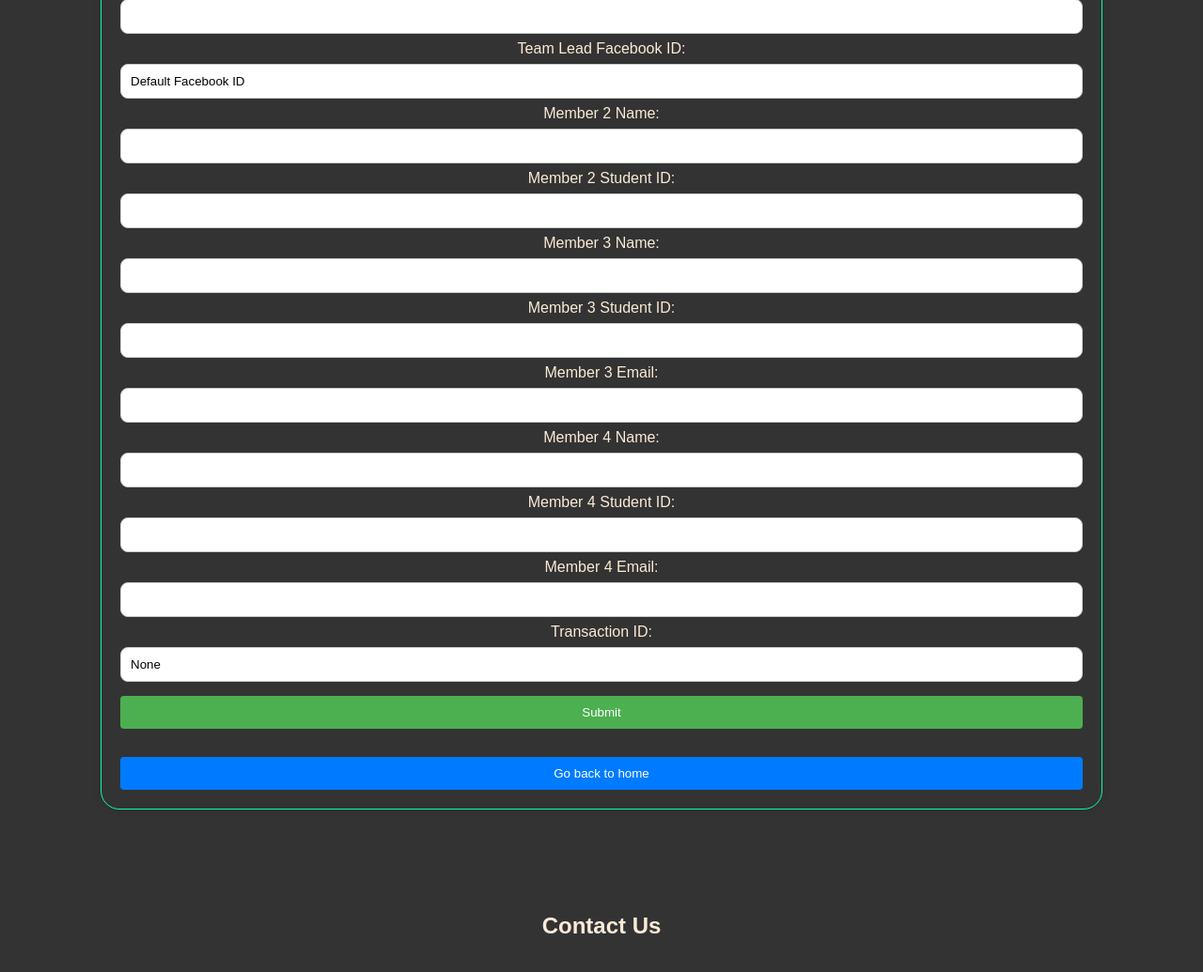
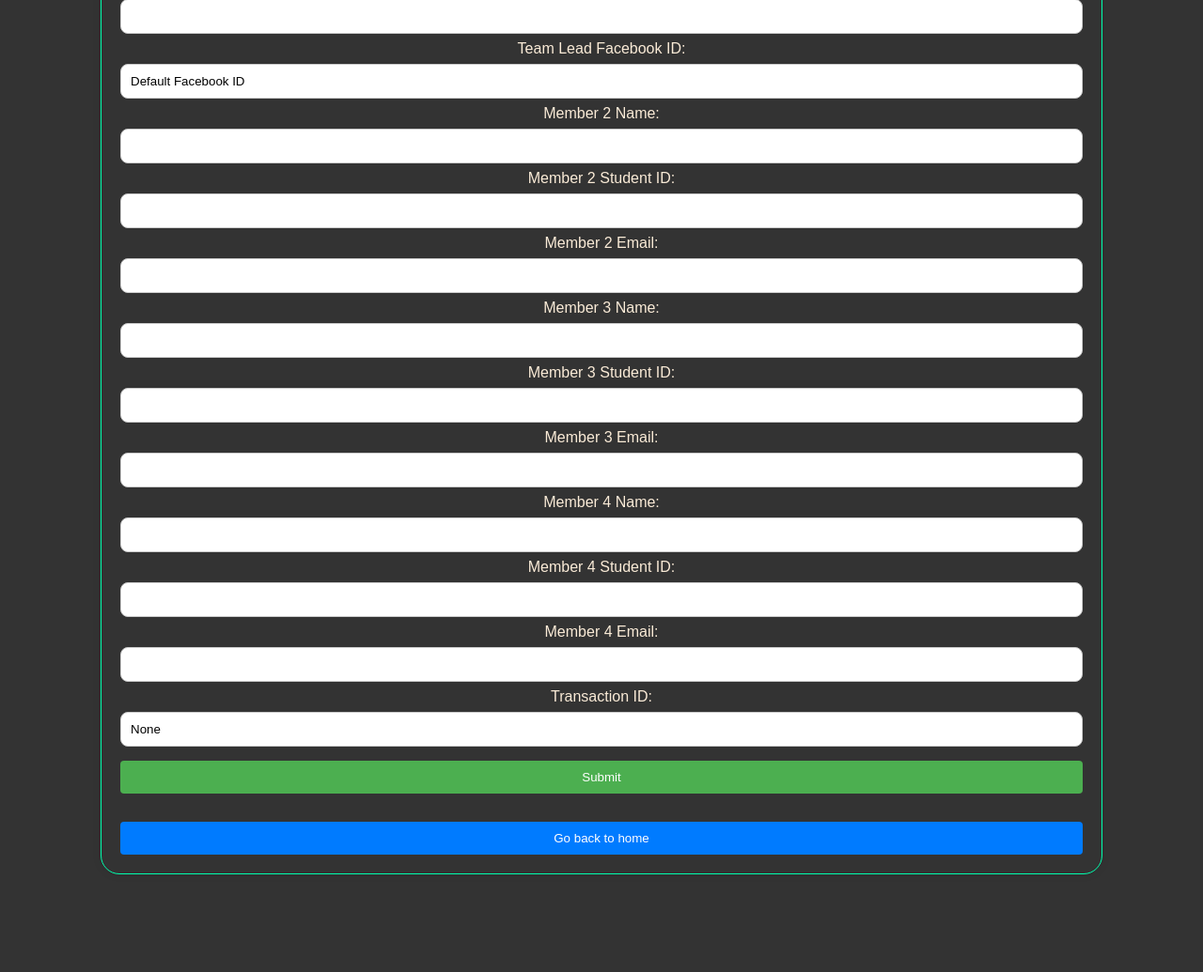
Before and after one commit to MahdiUddinAhmed/traction2.0, a Django app: page /soccebot-registration/ in a window 1280 px wide. Shown: the part 976-2011 px from the top of the page at 94% size. Run offline with Django 4.2, Linux system fonts and the light colour scheme.

Commit message:
Update soccer.html
Added email field for member 2

```diff
--- a/event_app/templates/event_app/soccer.html
+++ b/event_app/templates/event_app/soccer.html
@@ -113,6 +113,11 @@
             </div>
 
             <div class="form-group">
+                <label for="{{ form.member_2_Email.id_for_label }}">Member 2 Email:</label>
+                {{ form.member_2_Email }}
+            </div>
+
+            <div class="form-group">
                 <label for="{{ form.member_3_name.id_for_label }}">Member 3 Name:</label>
                 {{ form.member_3_name }}
             </div>
```
